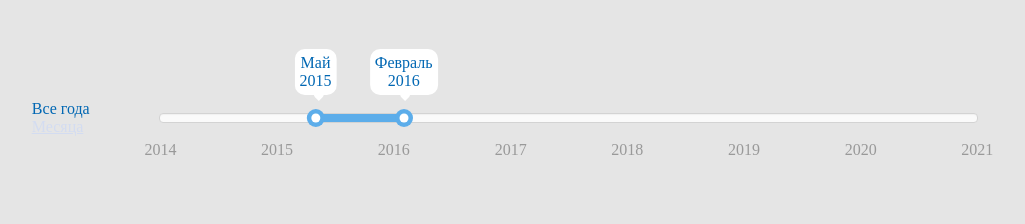
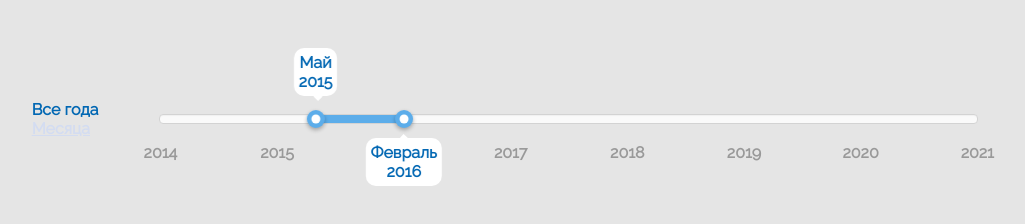
Before and after one commit to NikitaCherepov/test, a plain HTML site: page index.html in a window 1280 px wide. Shown: the whole page, without its empty margins (135-1160 px from the left). Drawn offline with nearby package versions, Linux system fonts and the light colour scheme.

Commit message:
Изменил тултипы, добавил тени

```diff
--- a/index.html
+++ b/index.html
@@ -9,6 +9,9 @@
     <meta name="viewport" content="width=device-width, initial-scale=1.0">
     <link href="index.css" rel="stylesheet">
     <title>Тестовый слайдер</title>
+
+    <link href="https://fonts.googleapis.com/css2?family=Raleway&display=swap" rel="stylesheet">
+
 </head>
 <body>
     <div class="container">
--- a/index.js
+++ b/index.js
@@ -118,7 +118,7 @@ noUiSlider.create(slider, {
           to: function(value) {
                 let date = new Date(+value);
                     if (date.getUTCMonth() == 0 && switchSlider == 1) {
-                        return "<strong>" + date.getUTCFullYear() + "</strong>";
+                        return "<strong style='color: #333333;'>" + date.getUTCFullYear() + "</strong>";
                     }
                     else if (date.getUTCMonth() == 0 && switchSlider == 0) {
                         return date.getUTCFullYear();
@@ -128,6 +128,16 @@ noUiSlider.create(slider, {
                     }
             }
         }
+    }
+});
+
+//Добавление класса для кастомизации левого и правого тултипа
+slider.noUiSlider.on('update', function (values, handle) {
+    let tooltip = slider.querySelectorAll('.noUi-tooltip');
+    if (handle === 0) { //левый
+        tooltip[handle].classList.add('tooltip-min');
+    } else { //правый
+        tooltip[handle].classList.add('tooltip-max');
     }
 });
 }
--- a/index.scss
+++ b/index.scss
@@ -4,6 +4,8 @@
 body {
   padding-top: 100px;
   background-color: #e5e5e5;
+  font-family: 'Raleway', sans-serif;
+  font-weight: 600;
 }
 
 
@@ -65,10 +67,11 @@ body {
     right: -9px; /* half the width */
     border-radius: 9px;
     background-color: #5CADEA;
-    box-shadow: none;
+    box-shadow: 0 2px 4px 0 rgba(0, 0, 0, 0.3);
     border: none;
     cursor: grabbing;
 }
+//Белый круг в центре
 #slider .noUi-touch-area::after {
   content: "";
   display: block;
@@ -95,12 +98,16 @@ body {
   margin-bottom:10px;
 }
 
+.tooltip-min {
+  height: fit-content;
+}
+
 //Острый уголок
-#slider .noUi-tooltip::after {
+.tooltip-min::after {
   content: '';
   position: absolute;
   top: 85%;
-  left: 45%;
+  left: 43%;
   width: 10px;
   height: 10px;
   background-color: white;
@@ -109,7 +116,23 @@ body {
   transform: rotate(225deg);
 }
 
-
+.tooltip-max {
+  transform: translate(-50%, 8px);
+  height:fit-content;
+  top: 155%;
+}
+.tooltip-max::after {
+  content: '';
+  position: absolute;
+  top: -5%;
+  left: 43%;
+  width: 10px;
+  height: 10px;
+  background-color: white;
+  border-radius: 100px;
+  border-top-left-radius: 0;
+  transform: rotate(42deg);
+}
 
 @media screen and (max-width: 1200px) {
   #slider {
```
Also changed, not shown: index.css, 1 other file.
